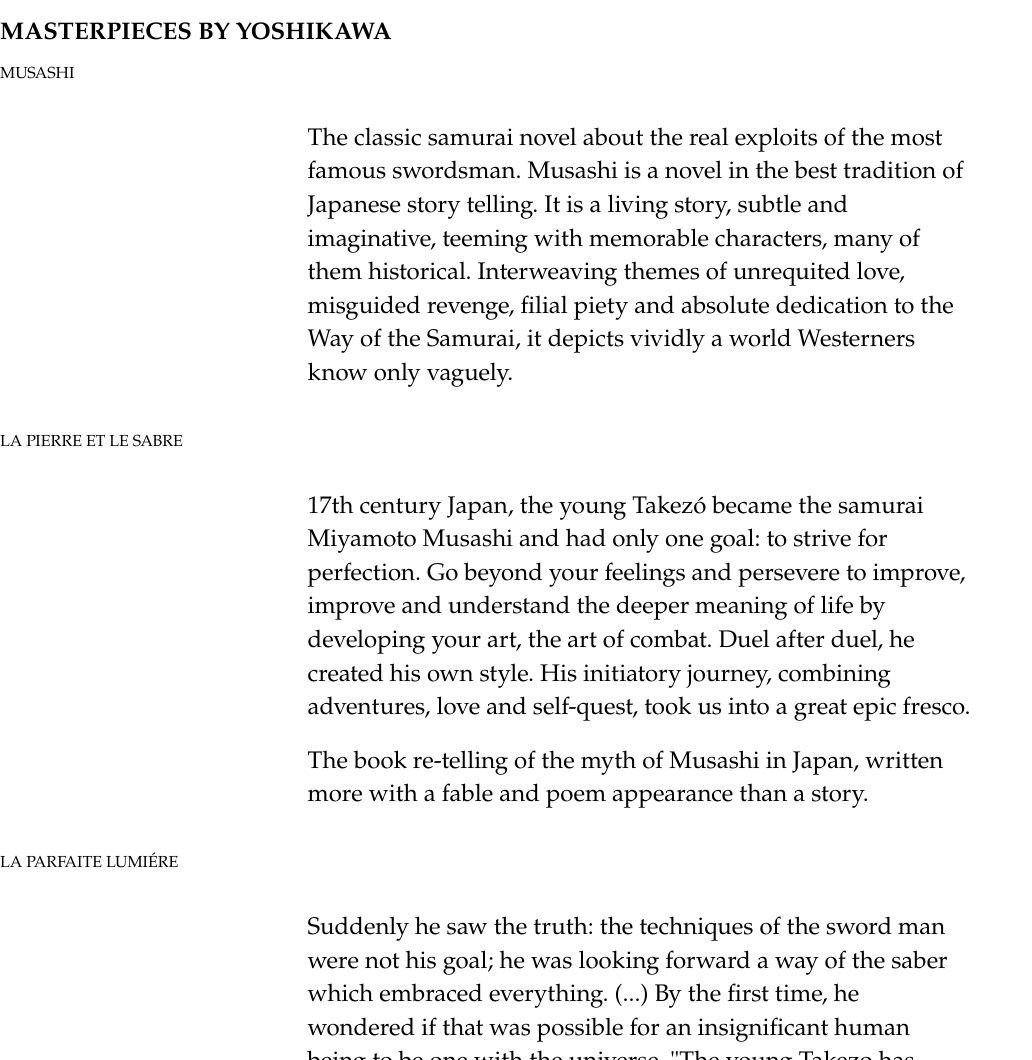
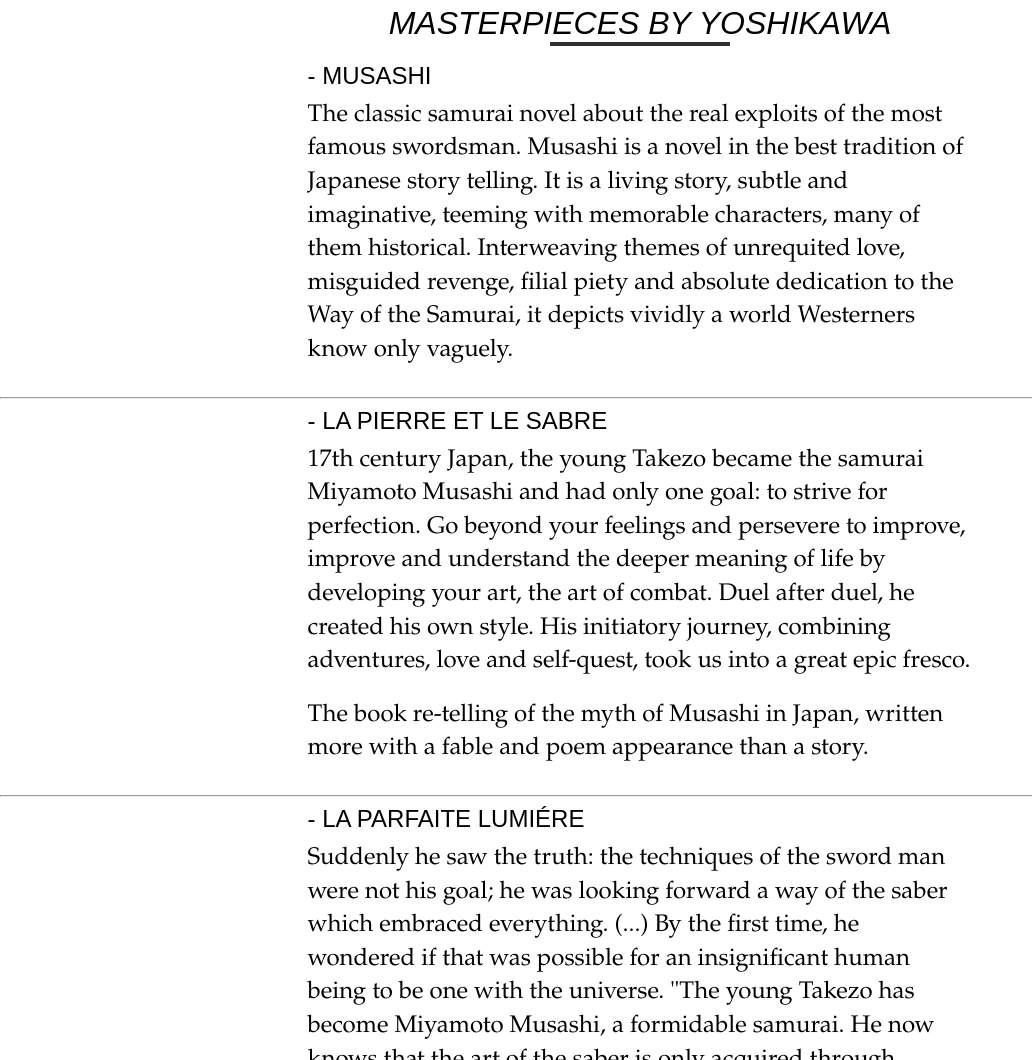
Before and after one commit to rafaelofil/Eiji-Yoshikawa-Biography, a plain HTML site: page index.html in a window 1280 px wide. Shown: the part 1740-2800 px from the top of the page, without its empty margins (0-1032 px from the left). Drawn offline with Linux system fonts and the light colour scheme.

Commit message:
style-accordion-list

```diff
--- a/css/style.css
+++ b/css/style.css
@@ -113,10 +113,14 @@
   max-width: 665px;
   display: flex;
   flex-direction: column;
-  margin-top: 40px;
-  margin-bottom: 20px;
+  margin-top: 5px;
+  margin-bottom: 5px;
   font-size: 1.5rem;
   line-height: 2.1rem;
+}
+
+#intro {
+  margin-top: 35px;
 }
 
 .emphasis {
@@ -155,6 +159,33 @@
   padding-top: 20px;
   font-family: Arial, Helvetica, sans-serif;
   line-height: 1.25rem;
+}
+
+.accordion-list h2 {
+  font-family: Arial, Helvetica, sans-serif;
+  font-size: 2rem;
+  font-style: italic;
+  font-weight: normal;
+  margin-bottom: 0px;
+  text-align: center;
+}
+
+.line-separator {
+  height: 1px;
+  background: #000000;
+  border-bottom: 4px solid #313030;
+  max-width: 180px;
+  margin: 0 auto;
+}
+
+.accordion-list dt {
+  margin: 0 auto;
+  font-family: Arial, Helvetica, sans-serif;
+  font-size: 1.5rem;
+  max-width: 665px;
+  margin-bottom: 10px;
+  cursor: pointer;
+  align-content: center;
 }
 
 @media only screen and (min-width: 788px) and (max-width: 982px) {
@@ -236,4 +267,10 @@
     font-size: 1.3rem;
     line-height: 2.1rem;
   }
+
+  .line-separator {
+    margin-top: 5px;
+    margin-bottom: 30px;
+    max-width: 80px;
+  }
 }
--- a/index.html
+++ b/index.html
@@ -27,7 +27,7 @@
 
   <section>
     <div class="text">
-      <p>
+      <p id="intro">
         <span class="emphasis">Eiji</span>
         Yoshikawa was born in the province from Kanagawa, near Tokyo, son of a samurai who passed away after the Meiji period. Your family fell apart when he was still a boy, this took his great responsibility for supporting his younger brother and sister. That’s reason why he wasn’t able to finish his elementary school.
       </p>
@@ -36,39 +36,48 @@
     </div>
   </section>
 
-  <section>
+  <section class="accordion-list">
     <h2>MASTERPIECES BY YOSHIKAWA</h2>
+    <div class="line-separator"></div>
     <dl>
-      <dt>MUSASHI</dt>
+      <dt>- MUSASHI</dt>
       <dd>
         <p>The classic samurai novel about the real exploits of the most famous swordsman. Musashi is a novel in the best tradition of Japanese story telling. It is a living story, subtle and imaginative, teeming with memorable characters, many of them historical. Interweaving themes of unrequited love, misguided revenge, filial piety and absolute dedication to the Way of the Samurai, it depicts vividly a world Westerners know only vaguely.</p>
       </dd>
-      <dt>LA PIERRE ET LE SABRE</dt>
+      <hr>
+      <dt>- LA PIERRE ET LE SABRE</dt>
       <dd>
-        <p>17th century Japan, the young Takezó became the samurai Miyamoto Musashi and had only one goal: to strive for perfection. Go beyond your feelings and persevere to improve, improve and understand the deeper meaning of life by developing your art, the art of combat. Duel after duel, he created his own style. His initiatory journey, combining adventures, love and self-quest, took us into a great epic fresco.</p>
+        <p>17th century Japan, the young Takezo became the samurai Miyamoto Musashi and had only one goal: to strive for perfection. Go beyond your feelings and persevere to improve, improve and understand the deeper meaning of life by developing your art, the art of combat. Duel after duel, he created his own style. His initiatory journey, combining adventures, love and self-quest, took us into a great epic fresco.</p>
         <p> The book re-telling of the myth of Musashi in Japan, written more with a fable and poem appearance than a story.</p>
       </dd>
-      <dt>LA PARFAITE LUMIÉRE </dt>
+      <hr>
+      <dt>- LA PARFAITE LUMIÉRE </dt>
       <dd>
         <p>Suddenly he saw the truth: the techniques of the sword man were not his goal; he was looking forward a way of the saber which embraced everything. (...) By the first time, he wondered if that was possible for an insignificant human being to be one with the universe. "The young Takezo has become Miyamoto Musashi, a formidable samurai. He now knows that the art of the saber is only acquired through sacrifice and choice, that it is also the art of Life. In the lands surrounding the Mount Fuji, the beautiful Otsu, the disciple Jotaro and the Iori child follow in the footsteps of Musashi: those who worship him must also accept the harsh discipline of the samurai. wisdom, the only way to the perfect light. But to reach it, Musashi must engage in the ultimate battle.</p>
         <p>The book re-telling of the myth of Musashi in Japan, written more with a fable and poem appearance than a story.</p>
       </dd>
-      <dt>TAIKO </dt>
+      <hr>
+      <dt>- TAIKO </dt>
       <dd>
         <p>In the tempestuous closing decades of the sixteenth century, the Empire of Japan writhes in chaos as the shogunate crumbles and rival warlords battle for supremacy. Warrior monks in their armed citadels block the road to the capital; castles are destroyed, villages plundered, fields put to the torch.</p>
         <p>Amid this devastation, three men dream of uniting the nation. At one extreme is the charismatic but brutal Nobunaga, whose ruthless ambition crushes all before him. At the opposite pole is the cold, deliberate Ieyasu, wise in counsel, brave in battle, mature beyond his years. But the keystone of this triumvirate is the most memorable of all, Hideyoshi, who rises from the menial post of sandal bearer to become Taiko-absolute ruler of Japan in the Emperor's name.</p>
         <p>Tells many stories: of the fury of Nobunaga and the fatal arrogance of the black-toothed Yoshimoto; of the pathetic downfall of the House of Takeda; how the scorned Mitsuhide betrayed his master; how once impregnable ramparts fell as their defenders died gloriously. Most of all, though, Taiko is the story of how one man transformed a nation through the force of his will and the depth of his humanity. Filled with scenes of pageantry and violence, acts of treachery and self-sacrifice, tenderness and savagery, Taiko combines the panoramic spectacle of a Kurosawa epic with a vivid evocation of feudal Japan.</p>
       </dd>
-      <dt>THE HEIKE STORY: A MODERN TRANSLATION OF THE CLASSIC TALE OF LOVE AND WAR</dt>
+      <hr>
+      <dt>- THE HEIKE STORY: A MODERN TRANSLATION OF THE CLASSIC TALE OF LOVE AND WAR</dt>
       <dd>
         <p>Kyoto in the twelfth century was a magnificent city, but crime, disorder, and lust were rampant. The people were abused by the nobility, while the armed Buddhist monks terrorized court and commoner alike. In despair, the Emperor called upon the Heike and Genji clans to quell civil disturbances. Although the clans succeeded, they quarreled over the spoils of war and plunged the country into a century of warfare.This novel describes the rise to power of Kiyomori of the Heike clan during this turbulent time. From a youth sunk in poverty, Kiyomori eventually rose to become the Emperor's Chief Councillor. Although he was a gentle, enlightened man, he left a trail of bloodshed and ruin in his wake. The strange twists of Kiyomori's fate are the core of this epic novel.The Heike Story is a modern translation of a Japanese classic. Its exotic atmosphere, narrative power, pageantry, and poetry will enthrall English readers and provide an entertaining introduction to an important source of Japanese culture. </p>
       </dd>
+      <hr>
     </dl>
   </section>
 
   <section>
     <div class="text">
-      <p>The writer had a lot of varied experiences that build him as rich artist with sense of humanity and the beauty that is shown all of yours work, always with the message about human improvement. These experiences could be represented in your deed: “With the exception of murder, theft, and rape, I have done everything that any of my contemporaries can possibly have done.” Few people can put life in his work, he succeeded and still printed reality when he wrote.</p>
+      <p>
+        <span class="emphasis">The</span>
+        writer had a lot of varied experiences that build him as rich artist with sense of humanity and the beauty that is shown all of yours work, always with the message about human improvement. These experiences could be represented in your deed: “With the exception of murder, theft, and rape, I have done everything that any of my contemporaries can possibly have done.” Few people can put life in his work, he succeeded and still printed reality when he wrote.
+      </p>
       <p>Yoshikawa was mainly influenced by classics such as The Tale of the Heike, Tale of Genji, Outlaws of the Marsh, and Romance of the Three Kingdoms, many of which he retold in his own style. The novelist’s style yielded great titles and award as the Cultural Order of Merit in 1960(the most important award for a man of letters in Japan), the Order of the Sacred Treasure and the Mainichi Art Award. His works are full of Buddhist and Shinto religious references, as well as quotes from Chinese classics.</p>
     </div>
     <img id="img-musashi" src="img/Musashi_Vagabond.jpg" alt="Musashi Vagabond">
```
